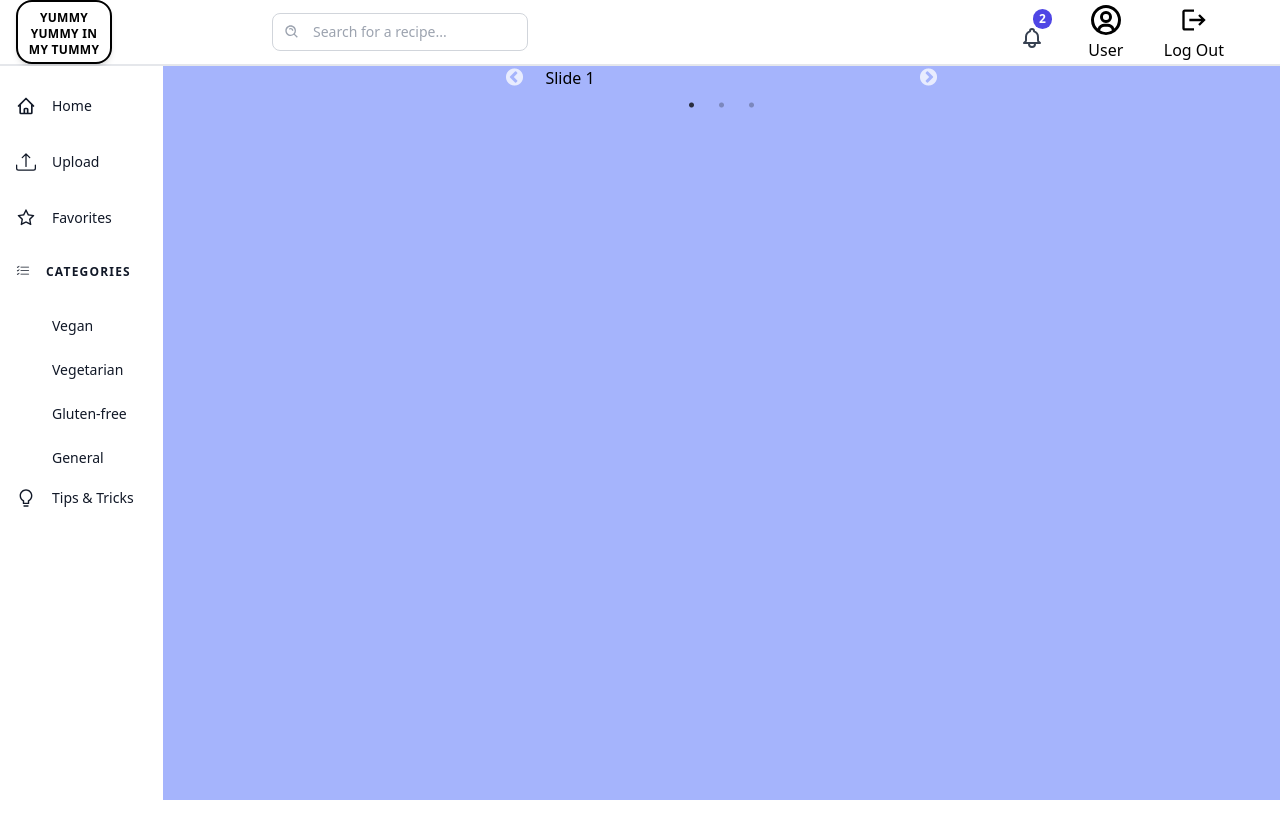
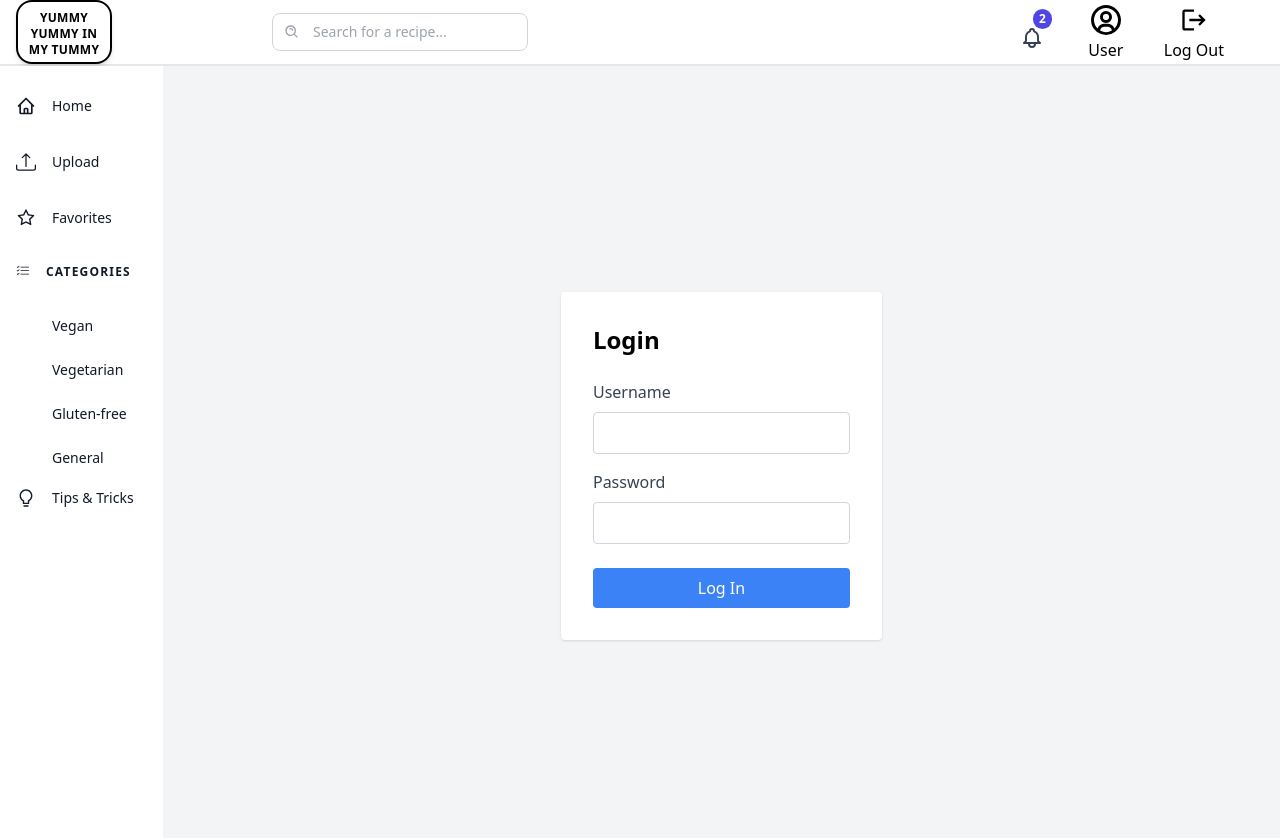
Before and after one commit to sharleenawinja/recipe-sharing-app, a React (Vite) app: page / in a window 1280 px wide. Shown: the top 838 px of the page. Before the commit the page ends 800 px from the top, so only its background shows below. Built offline with nearby package versions, Linux system fonts and the light colour scheme.

Commit message:
starting on login page

```diff
--- a/src/components/testcomponent.tsx
+++ b/src/components/testcomponent.tsx
@@ -1,19 +1,19 @@
-import React from "react";
+import { useState } from "react";
 import Navbar from "./layout/Navbar.componet";
 import Sidebar from "./layout/SideBar.component";
-import Slider from "react-slick";
-
-// CSS styles for react-slick (ensure you have the required CSS file)
-import "slick-carousel/slick/slick.css";
-import "slick-carousel/slick/slick-theme.css";
 
 const Test = () => {
-  const settings = {
-    dots: true, // Show pagination dots
-    infinite: true, // Loop through the slides
-    speed: 500, // Transition speed in milliseconds
-    slidesToShow: 1, // Number of slides to show at once
-    slidesToScroll: 1, // Number of slides to scroll per click
+  const [username, setUsername] = useState("");
+  const [password, setPassword] = useState("");
+  const [loggedIn, setLoggedIn] = useState(false);
+
+  const handleLogin = (e: React.FormEvent<HTMLFormElement>) => {
+    e.preventDefault();
+    if (username === "admin" && password === "password") {
+      setLoggedIn(true);
+    } else {
+      alert("Invalid credentials. Please try again.");
+    }
   };
 
   return (
@@ -24,18 +24,53 @@ const Test = () => {
       <div className="flex flex-grow">
         <Sidebar />
         <div className="bg-indigo-300 flex-grow">
-          <div className="max-w-sm mx-auto">
-            <Slider {...settings}>
-              <div className="px-4">
-                <h2>Slide 1</h2>
-              </div>
-              <div className="px-4">
-                <h2>Slide 2</h2>
-              </div>
-              <div className="px-4">
-                <h2>Slide 3</h2>
-              </div>
-            </Slider>
+          <div className="flex items-center justify-center min-h-screen bg-gray-100">
+            <div className="bg-white p-8 rounded shadow">
+              <h2 className="text-2xl font-bold mb-6">Login</h2>
+              <form onSubmit={handleLogin}>
+                <div className="mb-4">
+                  <label
+                    htmlFor="username"
+                    className="block font-medium text-gray-700 mb-2"
+                  >
+                    Username
+                  </label>
+                  <input
+                    type="text"
+                    id="username"
+                    value={username}
+                    onChange={(e) => setUsername(e.target.value)}
+                    className="w-full border-gray-300 border rounded px-3 py-2 focus:outline-none focus:ring-blue-500 focus:border-blue-500"
+                    required
+                  />
+                </div>
+                <div className="mb-6">
+                  <label
+                    htmlFor="password"
+                    className="block font-medium text-gray-700 mb-2"
+                  >
+                    Password
+                  </label>
+                  <input
+                    type="password"
+                    id="password"
+                    value={password}
+                    onChange={(e) => setPassword(e.target.value)}
+                    className="w-full border-gray-300 border rounded px-3 py-2 focus:outline-none focus:ring-blue-500 focus:border-blue-500"
+                    required
+                  />
+                </div>
+                <button
+                  type="submit"
+                  className="w-full bg-blue-500 text-white py-2 px-4 rounded hover:bg-blue-600 focus:outline-none focus:bg-blue-600"
+                >
+                  Log In
+                </button>
+              </form>
+              {loggedIn && (
+                <p className="mt-4 text-green-500">Logged in successfully!</p>
+              )}
+            </div>
           </div>
         </div>
       </div>
```
